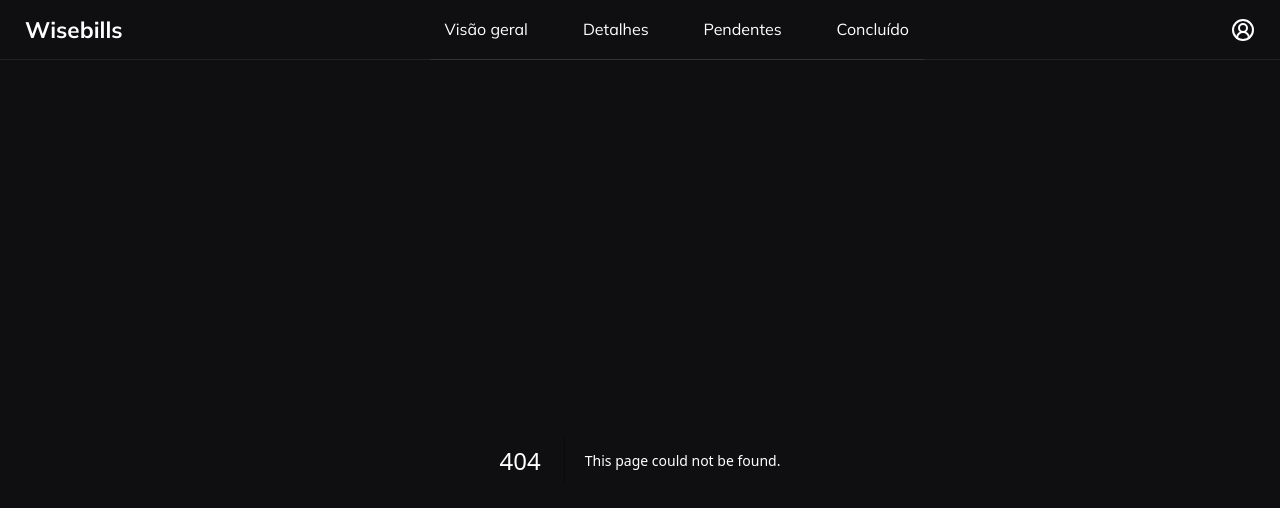
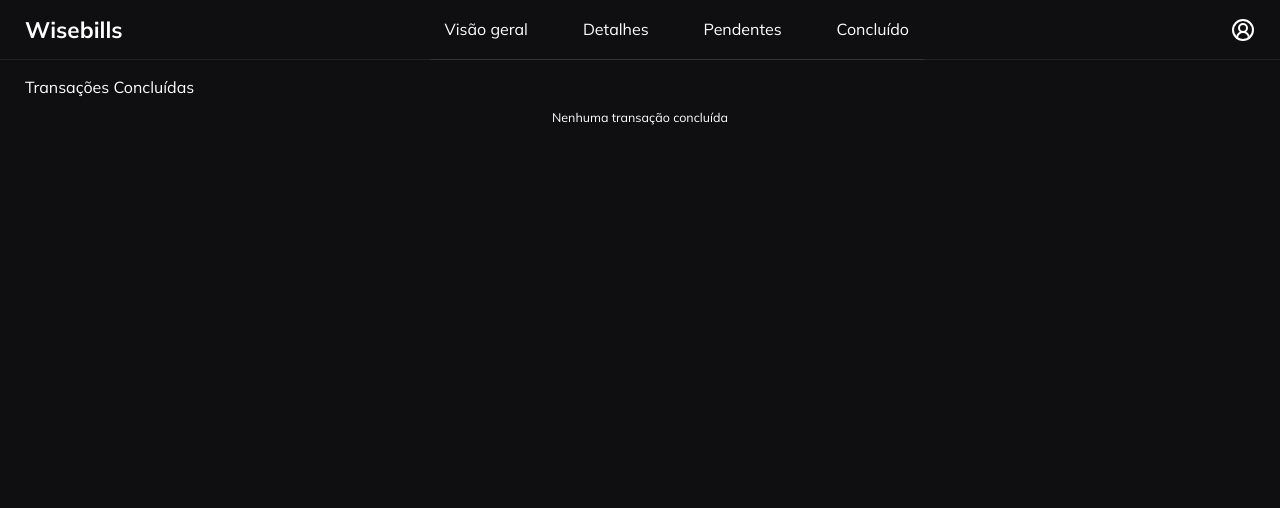
Before and after one commit to nicolasfreitas-dev/wisebills, a Next.js app: page /pages/completed in a window 1280 px wide. Before the commit this address had no page. Shown: the top 508 px of the page. Built offline with nearby package versions, Linux system fonts and the light colour scheme.

Commit message:
feat: create completed, pending and details page file

```diff
--- /dev/null
+++ b/src/app/pages/completed/page.tsx
@@ -0,0 +1,10 @@
+import CompletedTransactions from "@/components/CompletedTransactions";
+
+export default function Completed() {
+    return (
+        <section className="w-full min-h-screen px-10 py-6 pb-[75px] md:pb-6">
+            <h2>Transações Concluídas</h2>
+            <CompletedTransactions />
+        </section>
+    );
+};
--- /dev/null
+++ b/src/app/pages/details/page.tsx
@@ -0,0 +1,5 @@
+export default function Details () {
+    return (
+        <section></section>
+    )
+}
--- /dev/null
+++ b/src/app/pages/pending/page.tsx
@@ -0,0 +1,10 @@
+import PendingTransactions from "@/components/PendingTransactions";
+
+export default function Completed() {
+    return (
+        <section className="w-full min-h-screen px-10 py-6 pb-[75px] md:pb-6">
+            <h2>Transações Pendentes</h2>
+            <PendingTransactions />
+        </section>
+    );
+};
```
